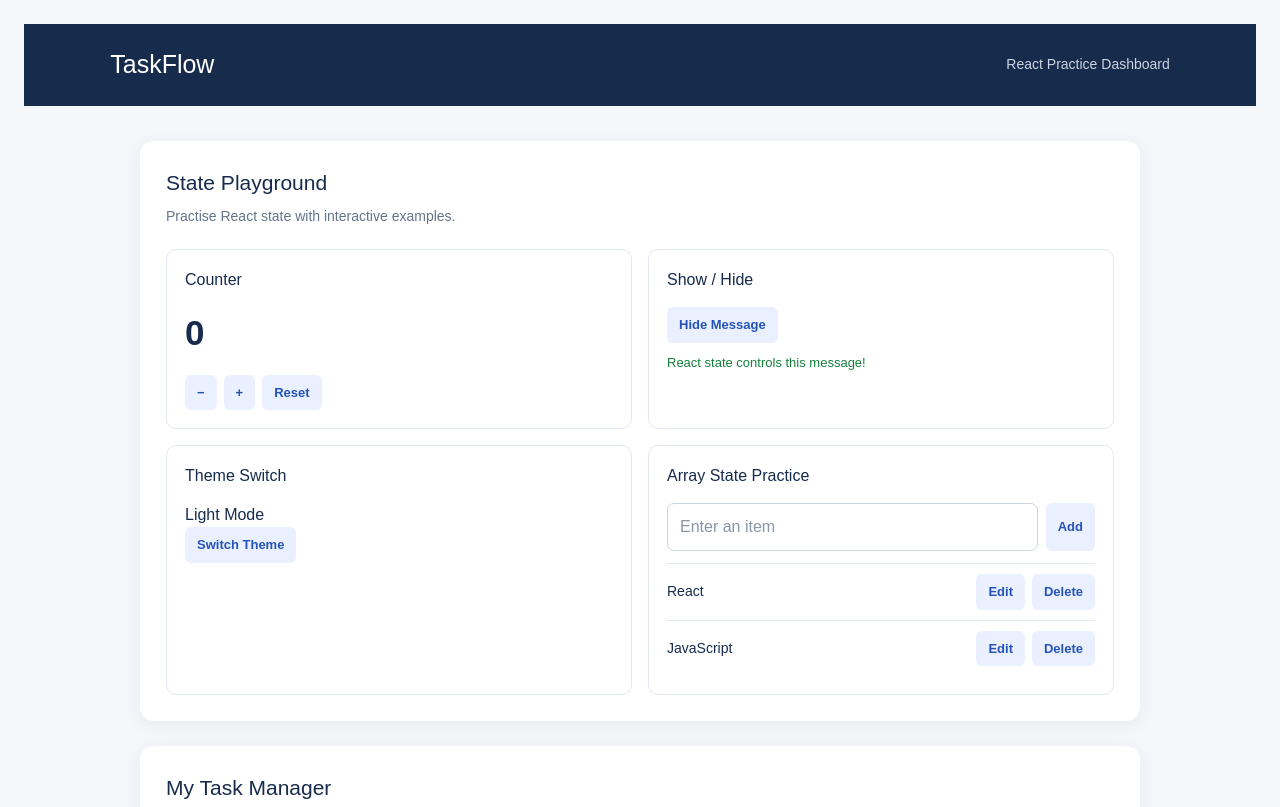
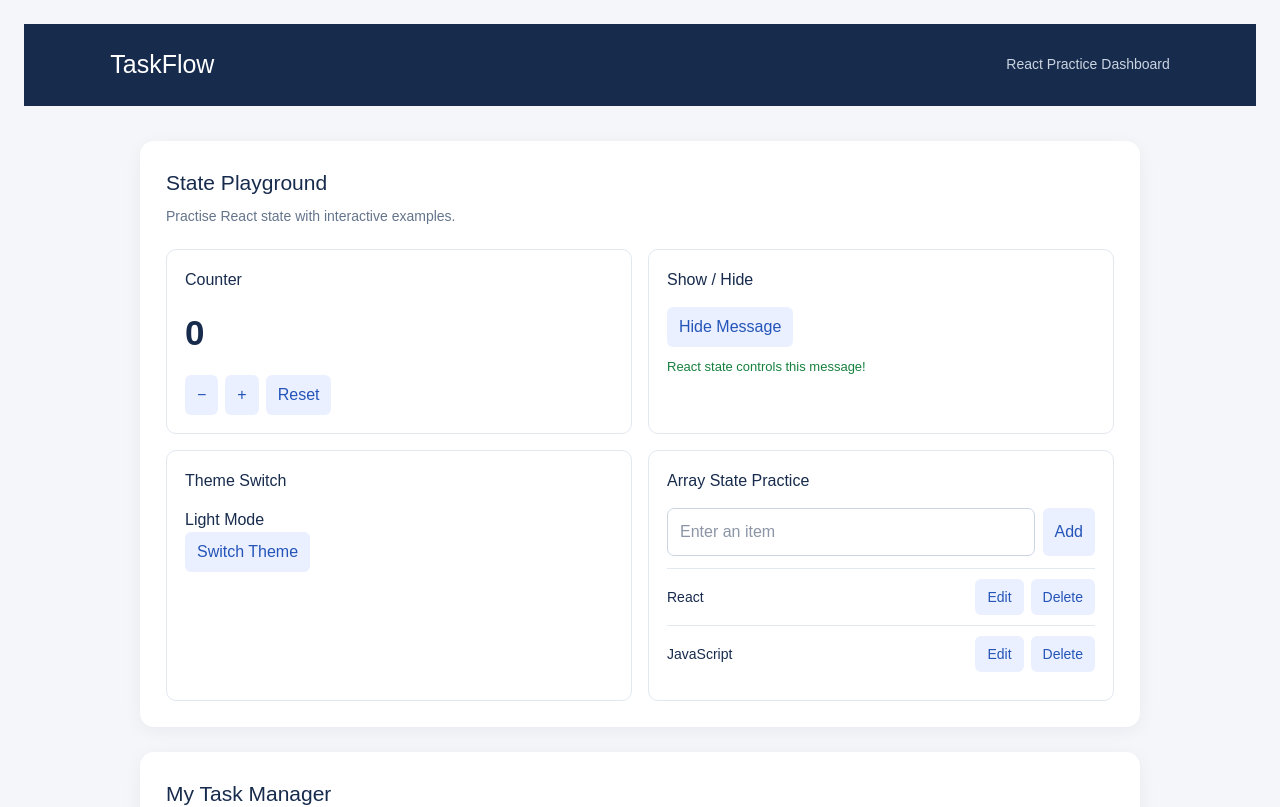
Before and after one commit to poojaukade/typescript-, a React (Vite) app: page / in a window 1280 px wide. Shown: the top 807 px of the page. Built offline with nearby package versions, Linux system fonts and the light colour scheme.

Commit message:
stateplayground css is converted in tailwind css

```diff
--- a/src/App.css
+++ b/src/App.css
@@ -1,8 +1,8 @@
-* {
+/* * {
   box-sizing: border-box;
   margin: 0;
   padding: 0;
-}
+} */
 
 body {
   font-family: Arial, Helvetica, sans-serif;
--- a/src/components/StatePlayground.tsx
+++ b/src/components/StatePlayground.tsx
@@ -67,26 +67,39 @@ function StatePlayground({ darkMode, onToggleTheme }: StatePlaygroundProps) {
   }
 
   return (
-    <section className="playground">
+    <section
+  className={`mb-[25px] rounded-[14px] p-[26px] shadow-[0_4px_18px_rgba(15,23,42,0.05)] ${
+    darkMode
+      ? "bg-[#1e293b] text-[#f1f5f9]"
+      : "bg-white text-[#172b4d]"
+  }`}
+>
       <div className="section-heading">
         <div>
-          <h2>State Playground</h2>
-          <p className="section-description">
+          <h2 className="text-[21px] mb-[8px]">State Playground</h2>
+          <p className="text-[#64748b] text-[14px] mb-[22px] leading-[1.5]">
             Practise React state with interactive examples.
           </p>
         </div>
       </div>
 
-      <div className="playground-grid">
+      <div className="grid grid-cols-2 gap-4 max-[650px]:grid-cols-1">
         {/* Counter */}
-        <div className="play-card">
-          <h3>Counter</h3>
+       <div
+  className={`border rounded-[10px] p-[18px] ${
+    darkMode
+      ? "border-[#475569]"
+      : "border-[#e2e8f0]"
+  }`}
+>
+          <h3 className="text-[16px] mb-[15px]">Counter</h3>
 
-          <div className="counter-value">{count}</div>
+          <div className="text-[35px] font-bold mb-[15px]">{count}</div>
 
-          <div className="button-group">
+          <div className="flex flex-wrap gap-[7px]">
             <button
               type="button"
+               className="border-0 bg-[#eaf0ff] text-[#2454b8] rounded-[6px] px-3 py-2 text-[13px] font-semibold hover:bg-[#dce7ff]"
               onClick={() => setCount((prev) => (prev === 0 ? 0 : prev - 1))}
             >
               −
@@ -94,69 +107,101 @@ function StatePlayground({ darkMode, onToggleTheme }: StatePlaygroundProps) {
 
             <button
               type="button"
+               className="border-0 bg-[#eaf0ff] text-[#2454b8] rounded-[6px] px-3 py-2 text-[13px] font-semibold hover:bg-[#dce7ff]"
               onClick={() => setCount((prev) => prev + 1)}
             >
               +
             </button>
 
-            <button type="button" onClick={() => setCount(0)}>
+            <button
+            type="button"
+             className="border-0 bg-[#eaf0ff] text-[#2454b8] rounded-[6px] px-3 py-2 text-[13px] font-semibold hover:bg-[#dce7ff]"
+            onClick={() => setCount(0)}>
               Reset
             </button>
           </div>
         </div>
 
         {/* Show / Hide */}
-        <div className="play-card">
-          <h3>Show / Hide</h3>
+         <div
+  className={`border rounded-[10px] p-[18px] ${
+    darkMode
+      ? "border-[#475569]"
+      : "border-[#e2e8f0]"
+  }`}
+>
+          <h3 className="text-[16px] mb-[15px]">Show / Hide</h3>
 
           <button
             type="button"
+             className="border-0 bg-[#eaf0ff] text-[#2454b8] rounded-[6px] px-3 py-2 text-[13px] font-semibold hover:bg-[#dce7ff]"
             onClick={() => setShowMessage((prev) => !prev)}
           >
             {showMessage ? "Hide Message" : "Show Message"}
           </button>
 
           {showMessage && (
-            <p className="success-message">
+            <p className="text-[#15803d] text-[13px] mt-[10px]">
               React state controls this message!
             </p>
           )}
         </div>
 
         {/* Theme */}
-        <div className="play-card">
-          <h3>Theme Switch</h3>
+        <div
+  className={`border rounded-[10px] p-[18px] ${
+    darkMode
+      ? "border-[#475569]"
+      : "border-[#e2e8f0]"
+  }`}
+>
+          <h3 className="text-[16px] mb-[15px]">Theme Switch</h3>
 
           <p>{darkMode ? "Dark Mode" : "Light Mode"}</p>
 
-          <button type="button" onClick={onToggleTheme}>
+          <button
+          type="button"
+           className="border-0 bg-[#eaf0ff] text-[#2454b8] rounded-[6px] px-3 py-2 text-[13px] font-semibold hover:bg-[#dce7ff]"
+          onClick={onToggleTheme}>
             Switch Theme
           </button>
         </div>
 
         {/* Array state */}
-        <div className="play-card array-card">
-          <h3>Array State Practice</h3>
+         <div
+  className={`border rounded-[10px] p-[18px] ${
+    darkMode
+      ? "border-[#475569]"
+      : "border-[#e2e8f0]"
+  }`}
+>
+          <h3 className="text-[16px] mb-[15px]">Array State Practice</h3>
 
-          <div className="array-input">
+          <div className="flex gap-2 mb-3">
             <input
+             className="min-w-0 flex-1"
               value={newItem}
               onChange={handleInputChange}
               placeholder="Enter an item"
             />
 
-            <button type="button" onClick={handleAddItem}>
+            <button
+            type="button"
+             className="border-0 bg-[#eaf0ff] text-[#2454b8] rounded-[6px] px-3 py-2 text-[13px] font-semibold hover:bg-[#dce7ff]"
+            onClick={handleAddItem}>
               Add
             </button>
           </div>
 
           {items.map((item) => (
-            <div className="array-item" key={item.id}>
+            <div className="flex items-center justify-between gap-[10px] border-t border-[#e2e8f0] py-[10px] text-sm"
+             key={item.id}>
               <span>{item.name}</span>
 
-              <div className="button-group">
+              <div className="flex flex-wrap gap-[7px]">
                 <button
                   type="button"
+                  className="border-0 bg-[#eaf0ff] text-[#2454b8] rounded-[6px] px-3 py-2 text-[13px] font-semibold hover:bg-[#dce7ff]"
                   onClick={() => handleEditItem(item.id)}
                 >
                   Edit
@@ -164,6 +209,7 @@ function StatePlayground({ darkMode, onToggleTheme }: StatePlaygroundProps) {
 
                 <button
                   type="button"
+                  className="border-0 bg-[#eaf0ff] text-[#2454b8] rounded-[6px] px-3 py-2 text-[13px] font-semibold hover:bg-[#dce7ff]"
                   onClick={() => handleDeleteItem(item.id)}
                 >
                   Delete
```
